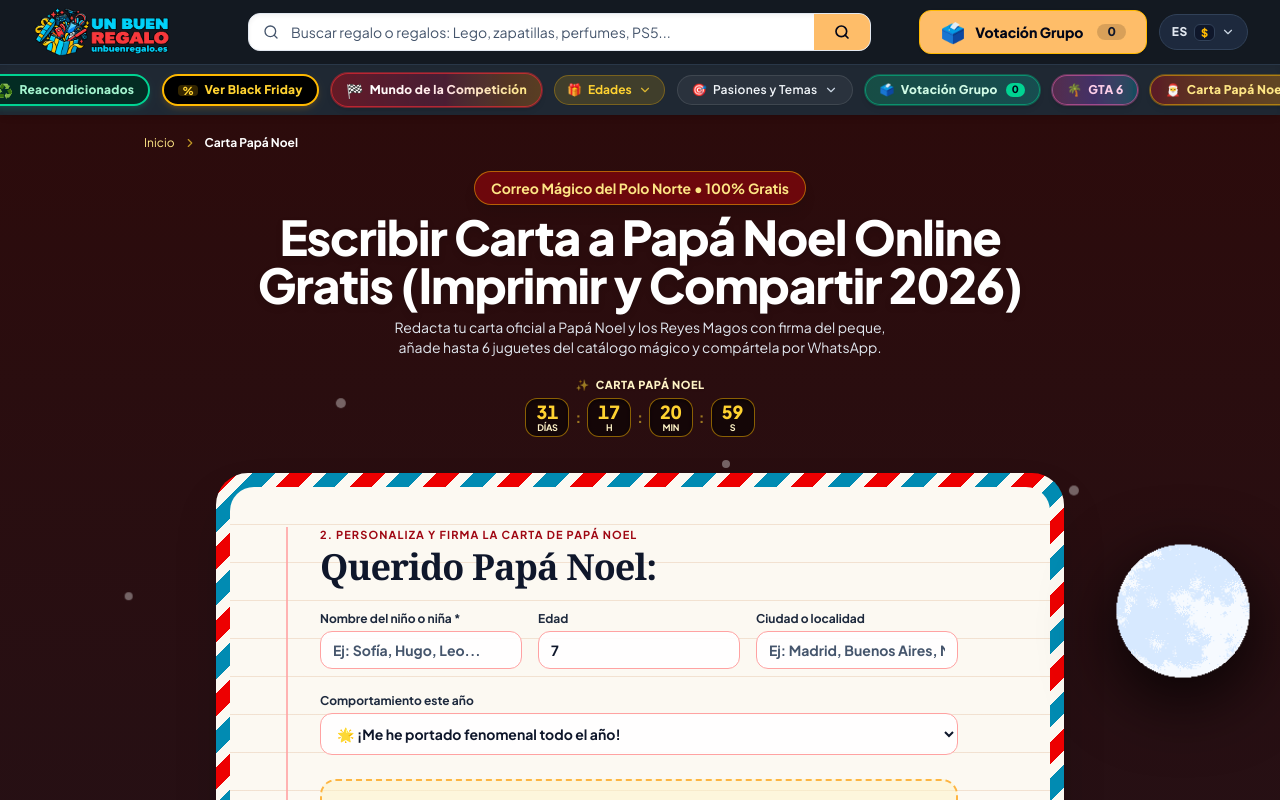
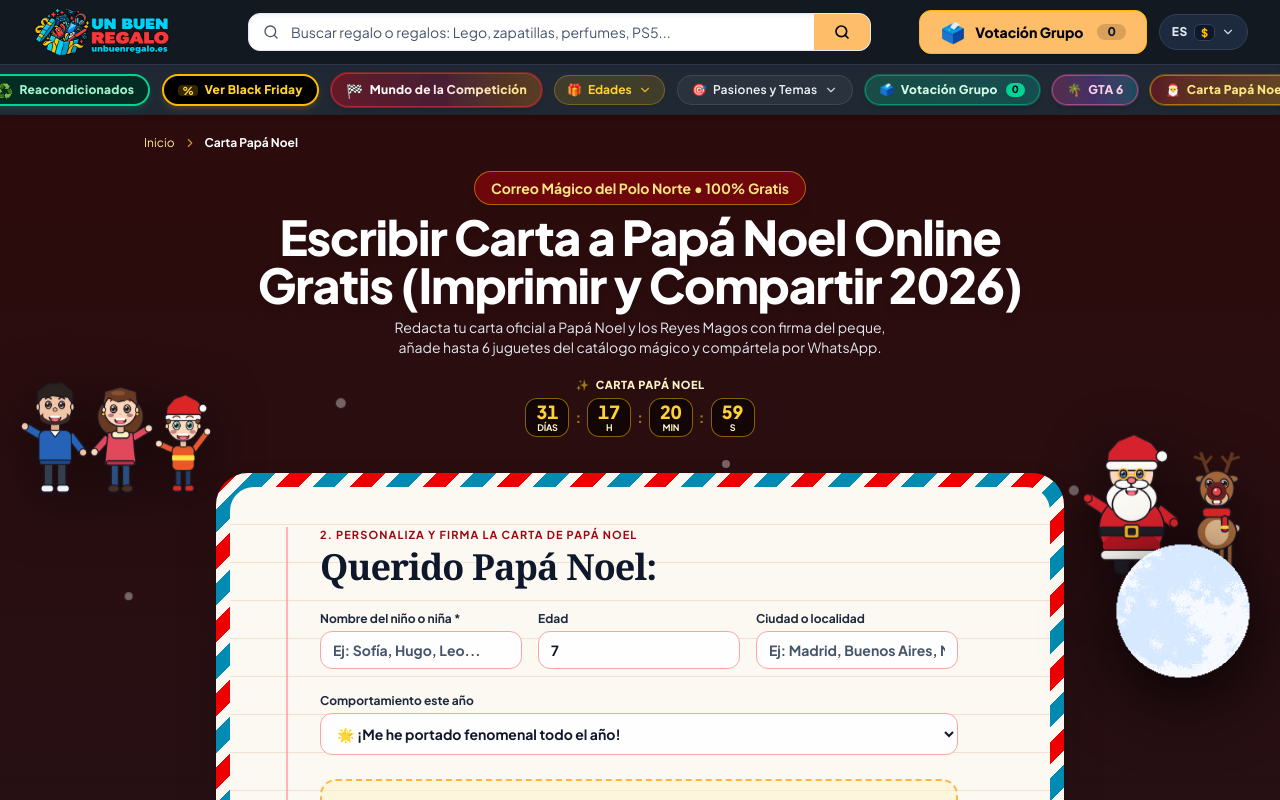
Before and after one commit to kuntakintter/regalazo, a Next.js app: page /carta-papa-noel in a window 1280 px wide. Shown: the top 800 px of the page. Built offline with nearby package versions, Linux system fonts and the light colour scheme.

Commit message:
feat(carta-papa-noel): add official 2D animated cast characters flanking desktop margins

```diff
--- a/src/components/hubs/CartaPapaNoelView.tsx
+++ b/src/components/hubs/CartaPapaNoelView.tsx
@@ -249,7 +249,39 @@ function CartaContent() {
         <div className="absolute -top-10 left-[82%] w-2.5 h-2.5 bg-white rounded-full animate-[snowfall_10s_linear_infinite_0.5s]" />
       </div>
 
+      {/* Official 2D Cast Flanking Characters (Desktop sidebars — matches Reels/Shorts!) */}
+      <div
+        className="hidden xl:block pointer-events-none select-none fixed left-2 2xl:left-8 top-[54%] -translate-y-1/2 z-10 w-[230px] 2xl:w-[350px] print:hidden"
+        aria-hidden="true"
+      >
+        <img
+          src="/images/cast-familia-navidad.png"
+          alt="Pedro, María y Juanito"
+          className="w-full h-auto drop-shadow-[0_14px_28px_rgba(0,0,0,0.55)] animate-[castFloat_5.5s_ease-in-out_infinite]"
+          loading="lazy"
+        />
+      </div>
+      <div
+        className="hidden xl:block pointer-events-none select-none fixed right-2 2xl:right-10 top-[63%] -translate-y-1/2 z-10 w-[205px] 2xl:w-[290px] print:hidden"
+        aria-hidden="true"
+      >
+        <img
+          src="/images/cast-papa-noel-rodolfo.png"
+          alt="Papá Noel y Rodolfo"
+          className="w-full h-auto drop-shadow-[0_14px_28px_rgba(0,0,0,0.55)] animate-[castFloat_6.2s_ease-in-out_infinite_0.8s]"
+          loading="lazy"
+        />
+      </div>
+
       <style jsx global>{`
+        @keyframes castFloat {
+          0%, 100% {
+            transform: translateY(0px);
+          }
+          50% {
+            transform: translateY(-10px);
+          }
+        }
         @keyframes snowfall {
           0% {
             transform: translateY(-10px) translateX(0);
```
Also changed, not shown: public/images/cast-familia-navidad.png (added), public/images/cast-papa-noel-rodolfo.png (added).
